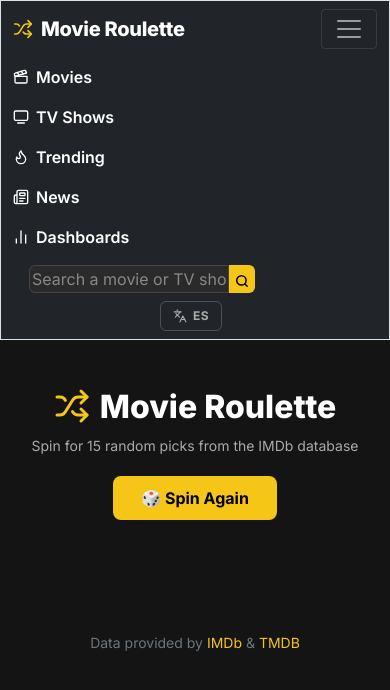
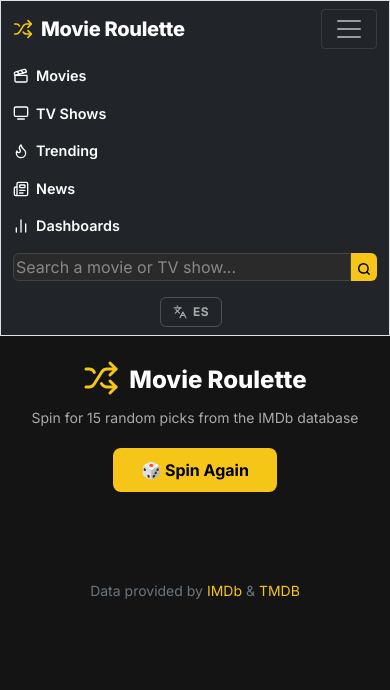
Before and after one commit to NLA1995/movie-roulette, a Flask app: page / in a window 390 px wide, after a click that opens the changed part. Shown: the top 690 px of the page. Run offline with Flask 3, Linux system fonts and the light colour scheme; data that the repository does not hold is empty; some libraries are stand-ins or nearby versions.

Commit message:
Mobile responsiveness: navbar collapse at lg, smaller cards and chart margins on phone

```diff
--- a/templates/index.html
+++ b/templates/index.html
@@ -37,6 +37,16 @@
     }
     h1 { margin-bottom:5px; }
     .subtitle { color:#aaa; font-size:14px; margin-bottom:20px; }
+
+    @media (max-width: 991px) {
+        .movie-grid { gap: 12px; }
+        .movie-card { width: 140px; }
+        .movie-card img, .no-poster { height: 210px; }
+    }
+    @media (max-width: 480px) {
+        .movie-card { width: 120px; }
+        .movie-card img, .no-poster { height: 180px; }
+    }
     .spin-btn {
         background-color:#f5c518; color:black; border:none;
         padding:10px 28px; border-radius:8px; font-size:16px;
--- a/templates/layout.html
+++ b/templates/layout.html
@@ -67,6 +67,25 @@
         body { top: 0 !important; }
         .goog-te-gadget { display: none !important; }
 
+        /* ── Mobile ─────────────────────────────────────────── */
+        @media (max-width: 991px) {
+            /* Reduce main vertical padding */
+            main.container-fluid { padding-top: 1.5rem !important; padding-bottom: 1.5rem !important; }
+
+            /* Search bar full-width inside collapsed menu */
+            .search-form { width: 100%; margin: 0.5rem 0 !important; }
+            .search-form input { flex: 1; width: auto; }
+
+            /* Navbar links slightly smaller */
+            .nav-link { font-size: 0.9rem; }
+
+            /* Lang toggle inside collapsed menu */
+            .lang-toggle { width: 100%; justify-content: center; margin-top: 0.5rem; }
+
+            /* Smaller headings */
+            h1 { font-size: 1.5rem; }
+        }
+
         /* Botón EN/ES */
         .lang-toggle {
             display: flex; align-items: center; gap: 6px;
@@ -83,7 +102,7 @@
     </style>
 </head>
 <body>
-    <nav class="bg-dark border navbar navbar-expand-md navbar-dark">
+    <nav class="bg-dark border navbar navbar-expand-lg navbar-dark">
         <div class="container-fluid">
             <a class="navbar-brand" href="/"><i data-lucide="shuffle"></i> Movie Roulette</a>
             <button aria-controls="navbar" aria-expanded="false" aria-label="Toggle navigation"
```
Also changed, not shown: templates/dashboard.html (+21 -1 lines).
